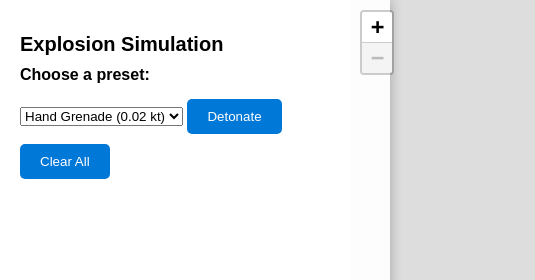
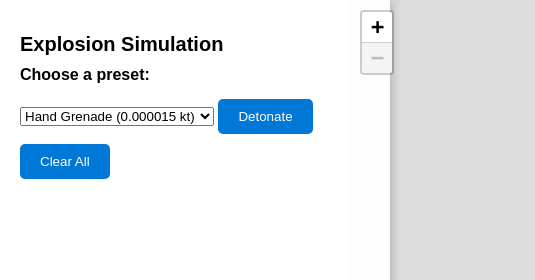
Before and after one commit to jannek89hl/jannek89hl.github.io, a plain HTML site: page index.html in a window 1280 px wide. Shown: the top 280 px of the page, 0-535 px from the left. Drawn offline with nearby package versions, Linux system fonts and the light colour scheme.

Commit message:
Update index.html

```diff
--- a/index.html
+++ b/index.html
@@ -12,14 +12,14 @@
         <h1>Explosion Simulation</h1>
         <label for="preset">Choose a preset:</label>
         <select id="preset">
-            <option value="0.02">Hand Grenade (0.02 kt)</option>
-            <option value="0.5">Dynamite (0.5 kt)</option>
-            <option value="1">C4 (1 kt)</option>
+            <option value="0.000015">Hand Grenade (0.000015 kt)</option>
+            <option value="0.0002">Stick of Dynamite (0.0002 kt)</option>
+            <option value="0.0004">C4 (0.0004 kt)</option>
             <option value="custom">Custom</option>
         </select>
         <div id="custom-input" style="display: none;">
             <label for="custom-kt">Enter custom yield (in kilotons):</label>
-            <input type="number" id="custom-kt" min="0.01" step="0.01" placeholder="e.g., 2">
+            <input type="number" id="custom-kt" min="0.000001" step="0.000001" placeholder="e.g., 0.001">
         </div>
         <button id="detonate">Detonate</button>
         <button id="clear-all">Clear All</button>
```
